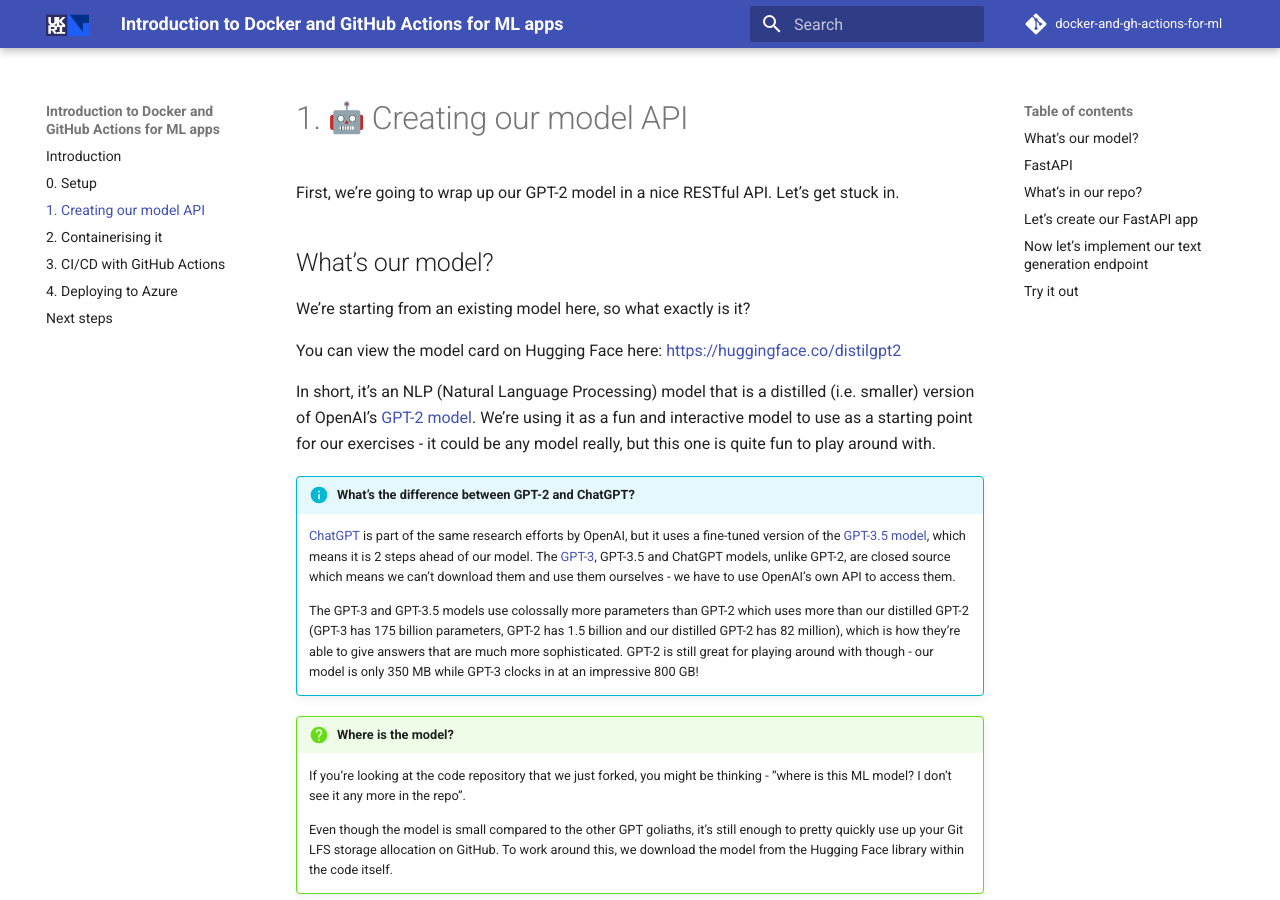
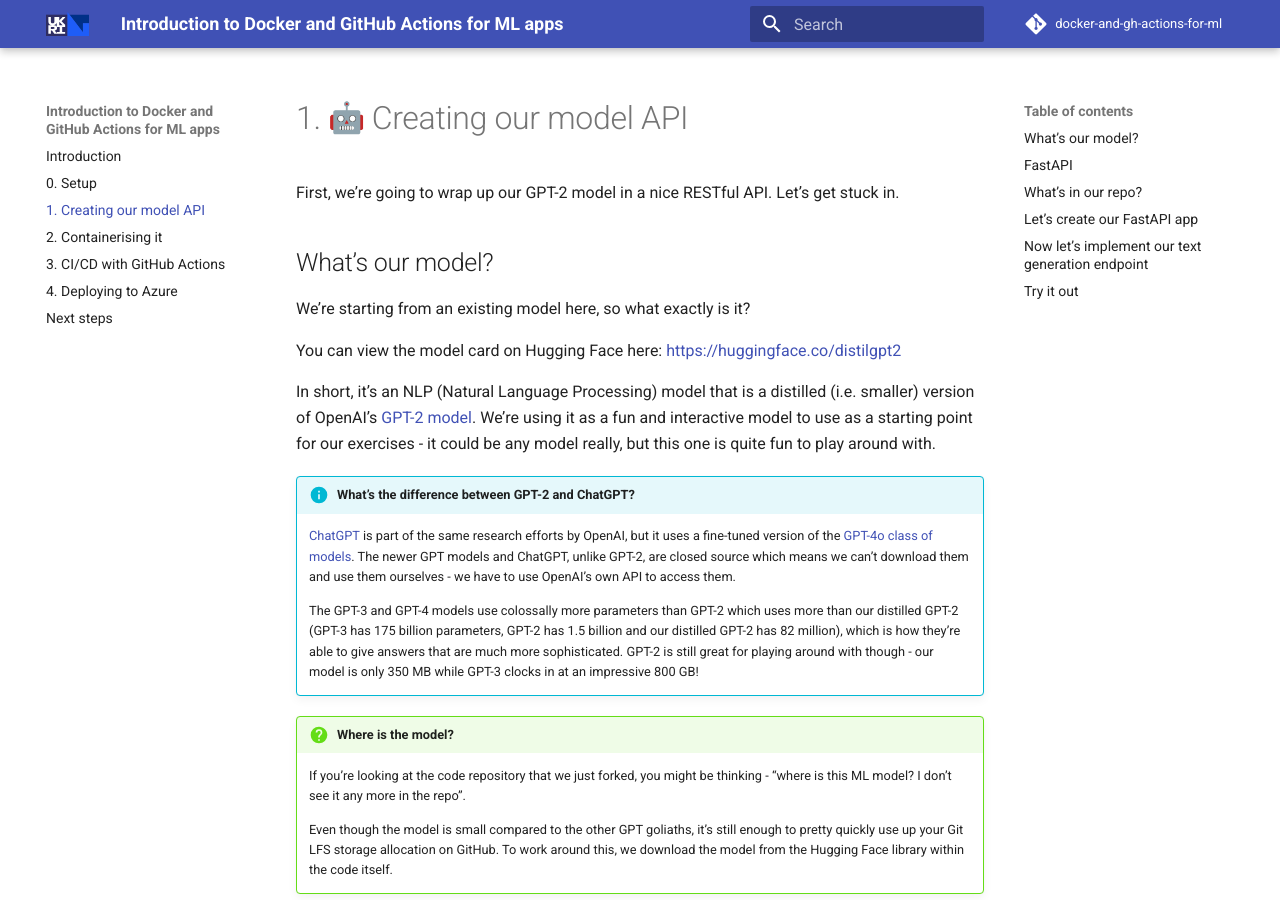
Before and after one commit to stfc/docker-and-gh-actions-for-ml, an MkDocs documentation site: the page built from docs/1-creating-rest-api.md, in a window 1280 px wide and 900 px high. Built offline with MkDocs 1.6.1 and Material for MkDocs 9.7.7, drawn with Linux system fonts in a browser that asks for light colours; emoji names are drawn with the system emoji font; comment, search, counter and statistics services are not loaded.

Commit message:
fix typos

```diff
--- a/docs/1-creating-rest-api.md
+++ b/docs/1-creating-rest-api.md
@@ -15,9 +15,9 @@
 In short, it's an NLP (Natural Language Processing) model that is a distilled (i.e. smaller) version of OpenAI's [GPT-2 model](https://openai.com/blog/gpt-2-1-5b-release/){target="_blank" rel="noopener noreferrer"}. We're using it as a fun and interactive model to use as a starting point for our exercises - it could be any model really, but this one is quite fun to play around with.
 
 !!! info "What's the difference between GPT-2 and ChatGPT?"
-    [ChatGPT](https://openai.com/blog/chatgpt/){target="_blank" rel="noopener noreferrer"} is part of the same research efforts by OpenAI, but it uses a fine-tuned version of the [GPT-3.5 model](https://platform.openai.com/docs/model-index-for-researchers){target="_blank" rel="noopener noreferrer"}, which means it is 2 steps ahead of our model. The [GPT-3](https://openai.com/blog/gpt-3-apps/){target="_blank" rel="noopener noreferrer"}, GPT-3.5 and ChatGPT models, unlike GPT-2, are closed source which means we can't download them and use them ourselves - we have to use OpenAI's own API to access them.
+    [ChatGPT](https://openai.com/blog/chatgpt/){target="_blank" rel="noopener noreferrer"} is part of the same research efforts by OpenAI, but it uses a fine-tuned version of the [GPT-4o class of models](https://platform.openai.com/docs/models). The newer GPT models and ChatGPT, unlike GPT-2, are closed source which means we can't download them and use them ourselves - we have to use OpenAI's own API to access them.
 
-    The GPT-3 and GPT-3.5 models use colossally more parameters than GPT-2 which uses more than our distilled GPT-2 (GPT-3 has 175 billion parameters, GPT-2 has 1.5 billion and our distilled GPT-2 has 82 million), which is how they're able to give answers that are much more sophisticated. GPT-2 is still great for playing around with though - our model is only 350 MB while GPT-3 clocks in at an impressive 800 GB!
+    The GPT-3 and GPT-4 models use colossally more parameters than GPT-2 which uses more than our distilled GPT-2 (GPT-3 has 175 billion parameters, GPT-2 has 1.5 billion and our distilled GPT-2 has 82 million), which is how they're able to give answers that are much more sophisticated. GPT-2 is still great for playing around with though - our model is only 350 MB while GPT-3 clocks in at an impressive 800 GB!
 
 !!! question "Where is the model?"
     If you're looking at the code repository that we just forked, you might be thinking - "where is this ML model? I don't see it any more in the repo".
```
Also changed, not shown: docs/2-containerising-it.md (+2 -2 lines).
